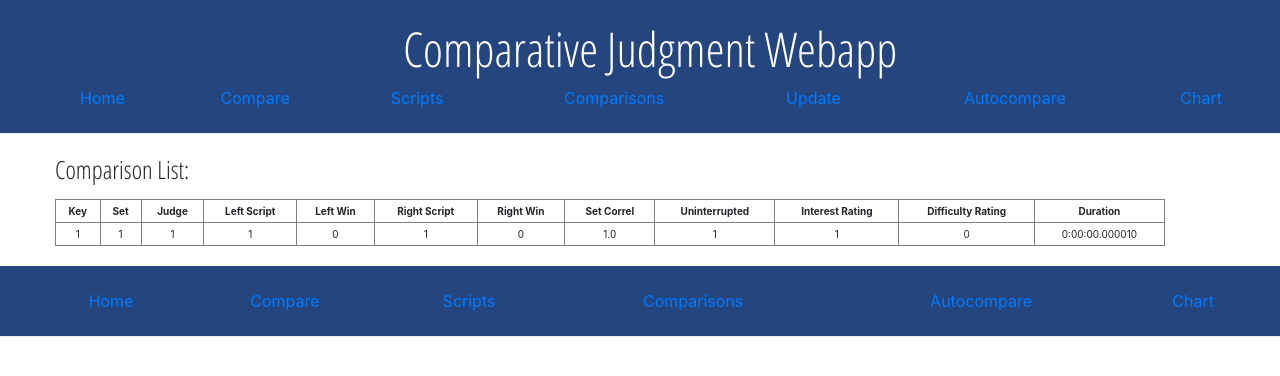
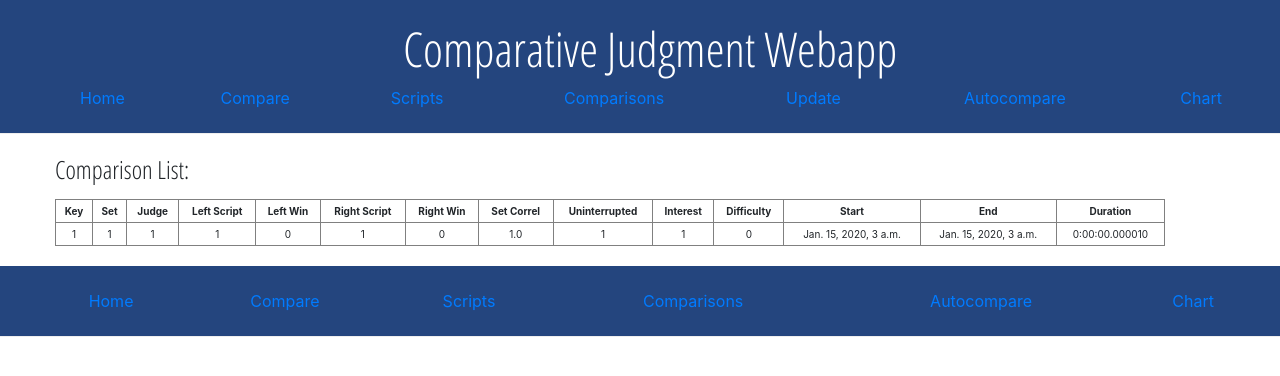
Before and after one commit to plateausteve/acjwebapp, a Django app: page /comparisons/ in a window 1280 px wide. Shown: the top 376 px of the page. Run offline with Django 3.2, Linux system fonts and the light colour scheme; tables that the repository leaves empty hold one stand-in row (values such as "Sample post"); some libraries are stand-ins or nearby versions.

Commit message:
Passed start and end time through form successfully to calculate duration of comparison

```diff
--- a/acjapp/pairwise/models.py
+++ b/acjapp/pairwise/models.py
@@ -5,6 +5,7 @@ from django.utils import timezone
 from django import forms
 from numpy import log
 import numpy as np
+import datetime
 
 class Set(models.Model):
     owner = models.ForeignKey(settings.AUTH_USER_MODEL, on_delete=models.CASCADE, verbose_name="the user who uploaded the scripts of this set")
@@ -63,13 +64,14 @@ class Comparison(models.Model):
         Neutral = 3
         Interesting = 4
         Very_interesting = 5
-    interest_rating = models.IntegerField(choices=Interest.choices, default=3, blank=False, verbose_name="how interesting the assessor found this comparison")
+    interest_rating = models.IntegerField(choices=Interest.choices, default=3, blank=False, verbose_name="how interesting is this comparison")
     class Difficulty(models.IntegerChoices):
         Not_at_all_difficult = 0
         Not_too_difficult = 1
         Difficult = 2
         Very_difficult = 3
-    difficulty_rating = models.IntegerField(choices=Difficulty.choices, default=0, blank=False)
+    difficulty_rating = models.IntegerField(choices=Difficulty.choices, default=0, blank=False, verbose_name="how difficult is the comparison to judge?")
+    form_start_variable = models.FloatField(blank=True, null=True)
     decision_start = models.DateTimeField(blank=True, null=True)
     decision_end = models.DateTimeField(blank=True, null=True)
     duration = models.DurationField(blank=True, null=True)
@@ -80,12 +82,11 @@ class Comparison(models.Model):
 class ComparisonForm(forms.ModelForm):
     class Meta:
         model = Comparison
-        fields = ['wini','scripti','scriptj', 'uninterrupted', 'interest_rating', 'difficulty_rating', 'decision_start', 'decision_end']
+        fields = ['wini','scripti','scriptj', 'form_start_variable'] # 'uninterrupted', 'interest_rating', 'difficulty_rating',
         widgets = {
             'scripti': forms.HiddenInput(),
             'scriptj': forms.HiddenInput(),
-            'decision_start': forms.HiddenInput(),
-            'decision_end': forms.HiddenInput(),
+            'form_start_variable': forms.HiddenInput(),
         }
 
 class AutoComparisonForm(forms.ModelForm):
--- a/acjapp/pairwise/templates/pairwise/comparison_list.html
+++ b/acjapp/pairwise/templates/pairwise/comparison_list.html
@@ -14,8 +14,10 @@
                 <th>Right Win</th>
                 <th>Set Correl</th>
                 <th>Uninterrupted</th>
-                <th>Interest Rating</th>
-                <th>Difficulty Rating</th>
+                <th>Interest</th>
+                <th>Difficulty</th>
+                <th>Start</th>
+                <th>End</th>
                 <th>Duration</th>
             </tr>
             {% for comparison in comparison_list %}
@@ -31,6 +33,8 @@
                 <td>{{ comparison.uninterrupted }}</td>
                 <td>{{ comparison.interest_rating }}</td>
                 <td>{{ comparison.difficulty_rating }}</td>
+                <td>{{ comparison.decision_start }}</td>
+                <td>{{ comparison.decision_end }}</td>
                 <td>{{ comparison.duration }}</td>
             </tr>
             {% endfor %}
--- a/acjapp/pairwise/templates/pairwise/update.html
+++ b/acjapp/pairwise/templates/pairwise/update.html
@@ -4,7 +4,4 @@
 <h1>Updated!</h1>
 <p>This page has update the databased with new calculations for all script computed fields.</p>
 <p>Click <a href="/script_list">here</a> to see the new data.</a></p>
-{% if btl_array %}<p>This is the BTL model Numpy array. Each script's probability of winning against each other script in the matrix is computed using BTL model. The .5 probabilty indicates even chances of winnning (against self).</p>
-{{ btl_array }}
-{% endif %}
 {% endblock %}
--- a/acjapp/pairwise/views.py
+++ b/acjapp/pairwise/views.py
@@ -1,4 +1,5 @@
 from django.shortcuts import render, redirect, get_object_or_404
+from datetime import datetime
 from django.utils import timezone
 from django.urls import reverse
 from django.http import HttpResponseRedirect, HttpResponse
@@ -28,6 +29,11 @@ def script_list(request):
             comparison.scriptj = Script.objects.get(pk=request.POST.get('scriptj'))
             comparison.set = Set.objects.get(pk=1) #for now there is only one set object
             comparison.resulting_set_corr = comparison.set.cor_est_to_actual
+            end = timezone.now()
+            comparison.decision_end = end
+            comparison.decision_start = end
+            comparison.duration = 0
+
             #set winj value to the opposite of wini
             if comparison.scripti.parameter_value > comparison.scriptj.parameter_value:
                 comparison.winj=0
@@ -44,8 +50,9 @@ def script_list(request):
         listcount = len(compslist)
         jcount = len(j)
         diffs = compute_diffs()
+        cht = get_scriptchart()
         form = AutoComparisonForm()
-        cht = get_scriptchart()
+
         return render(request, 'pairwise/script_list.html', {
                 'j': j,
                 'listcount': listcount,
@@ -61,7 +68,7 @@ def script_list(request):
                 )
 
 def compare(request):
-    if request.method == 'POST': #if comparison form is being submitted to get us here
+    if request.method == 'POST': #if submitting comparison form to arrive here
         form = ComparisonForm(request.POST)
         if form.is_valid():
             comparison = form.save(commit=False)
@@ -72,10 +79,15 @@ def compare(request):
             comparison.resulting_set_corr = comparison.set.cor_est_to_actual
             comparison.difficulty_rating = comparison.difficulty_rating
             comparison.interest_rating = comparison.interest_rating
-            starttime = comparison.set_decision_start
-            comparison.decision_end = timezone.now()
+            comparison.uninterrupted = comparison.uninterrupted
+            start = comparison.form_start_variable # still a float from form
+            starttime = datetime.fromtimestamp(start) #convert back to datetime
+            end = datetime.now() #use datetime instead of timezone because of conversion from timestamp
+            comparison.decision_end = end
+            comparison.decision_start = starttime
+            duration = end - starttime
+            comparison.duration = duration
 
-            comparison.duration = set_duration()
             #set winj value to the opposite of wini
             if comparison.wini==1:
                 comparison.winj=0
@@ -83,7 +95,9 @@ def compare(request):
                 comparison.winj=1
             comparison.save()
             compute_scripts_and_save()
-        return redirect('/compare')
+            return redirect('/compare')
+        else:
+            return HttpResponse('Invalid form')
 
     else: #if the form is being generated for the first time send the template what it needs
         compslist, j, scripti, scriptj = script_selection()
@@ -91,7 +105,9 @@ def compare(request):
         jcount = len(j)
         diffs = compute_diffs()
         set = Set.objects.get(pk=1)
-        starttime = timezone.now()
+        now = datetime.now() # use datetime not timezone in order to keep it the same throug to other side of form
+        starttime = now.timestamp
+        #figure out how to check that there are no more pairings for others either to prevent early abort
         if len(j) > 0: #as long as there are pairings available keep comparing
             form = ComparisonForm()
             return render(request, 'pairwise/compare.html', {
@@ -167,8 +183,7 @@ class ComparisonListView(generic.ListView):
 
 def update(request):
     compute_scripts_and_save()
-    btl_array, df = build_btl_array()
-    return render(request, 'pairwise/update.html', {'btl_array': btl_array, 'df': df})
+    return render(request, 'pairwise/update.html', {})
 
 def script_chart_view(request):
     cht = get_scriptchart()
```
Also changed, not shown: acjapp/pairwise/templates/pairwise/compare.html (+6 -5 lines), acjapp/pairwise/migrations/0013_auto_20200831_2116.py (added).
